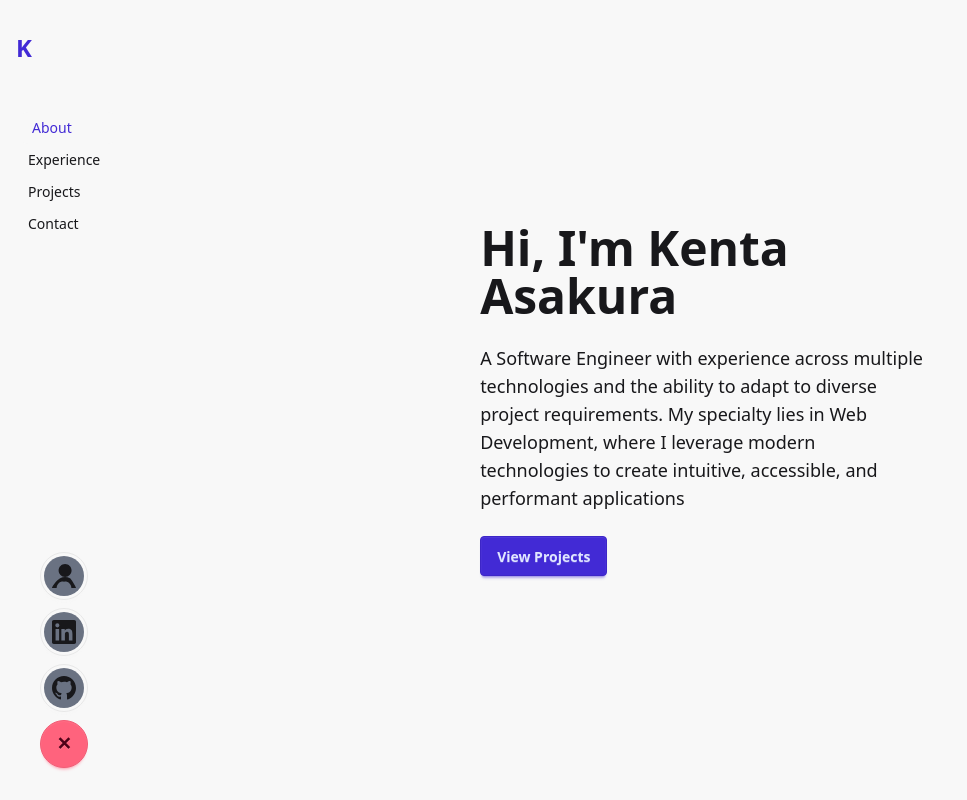
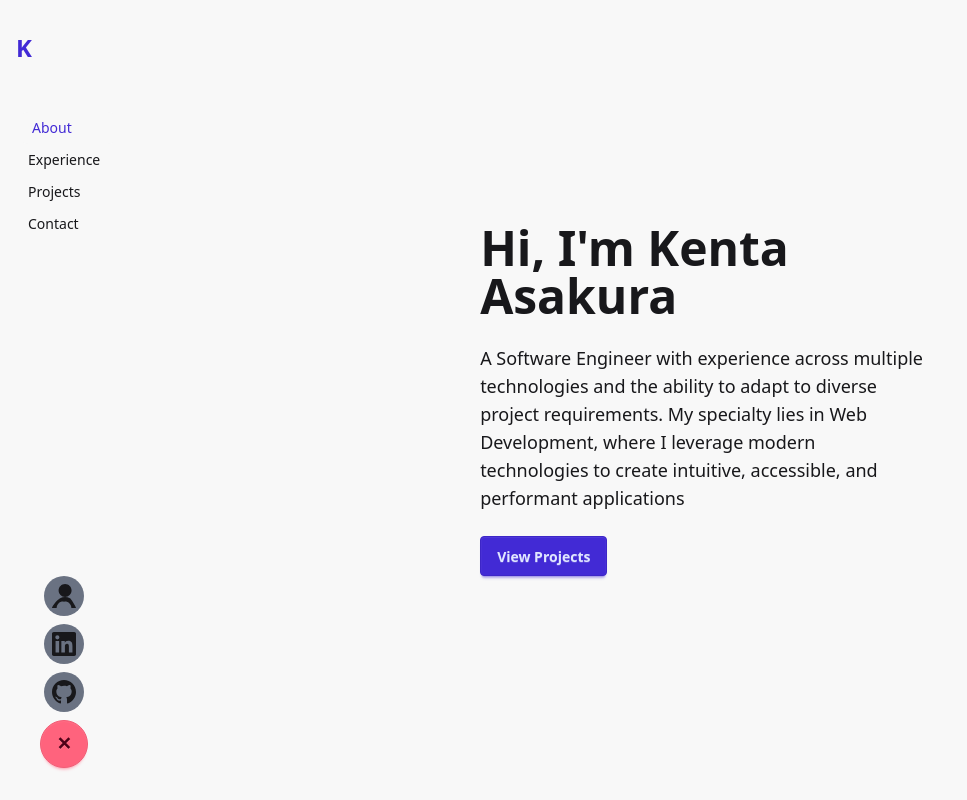
Before and after one commit to Kenta-Asakura/portfolio-v2, a React (Vite) app: page / in a window 1280 px wide. Both pictures are taken after a click on the button 64 px from the left and 744 px from the top of the page. Shown: the top 800 px of the page, without its empty margins (0-967 px from the left). Built offline with nearby package versions, Linux system fonts and the light colour scheme.

Commit message:
Refactor (SocialLinks): fix semantic HTML by removing invalid button wrapper

```diff
--- a/src/components/ui/SocialLinks.jsx
+++ b/src/components/ui/SocialLinks.jsx
@@ -4,14 +4,8 @@ function SocialLinks() {
     return (
         <>
             {SOCIAL_LINKS.map((social) => (
-                <button
+                <a
                     key={social.name}
-                    className={`
-                        flex lg:flex-col items-center gap-2 animate-fade-in
-                        d-btn d-btn-lg d-btn-circle
-                    `}
-                >
-                    <a
                     href={social.href}
                     target="_blank"
                     rel="noopener noreferrer"
@@ -21,7 +15,8 @@ function SocialLinks() {
                         bg-gray-500 hover:bg-base-300
                         hover:text-primary transition-colors
                         focus:outline-none focus:ring-2 focus:ring-primary
-                            text-sm"
+                        text-sm
+                        cursor-pointer"
                     aria-label={`Visit my ${social.name} profile`}
                 >
                     <span className="font-bold text-xl">
@@ -36,7 +31,6 @@ function SocialLinks() {
                         </svg>
                     </span>
                 </a>
-                </button>
             ))}
         </>
     )
```
Lines whose indentation alone changed are shown as unchanged.
